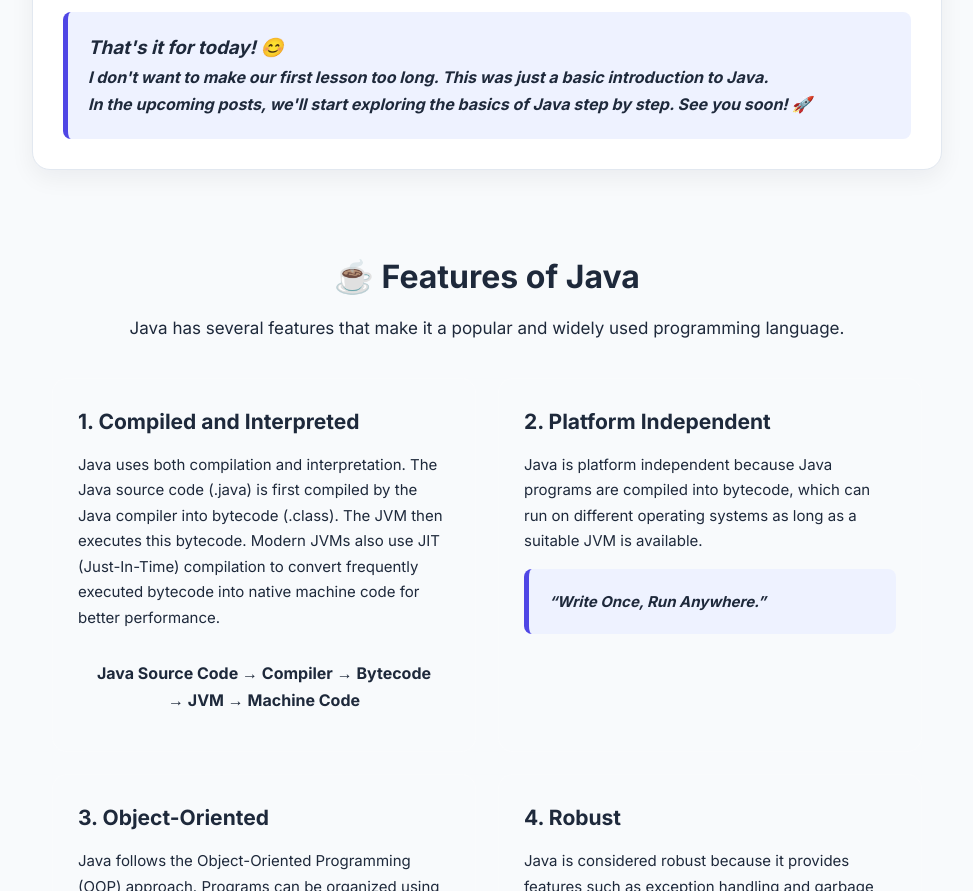
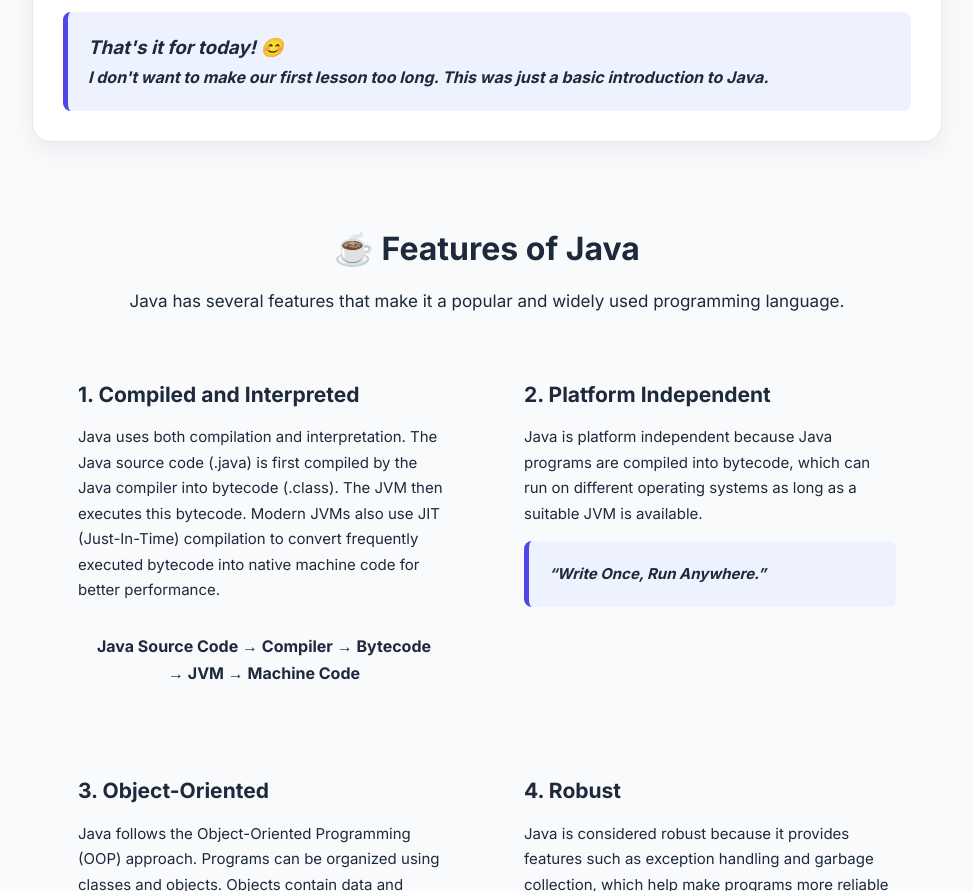
Before and after one commit to susmithasomisetty/susmithasomisetty.github.io, a plain HTML site: page java.html in a window 1280 px wide. Shown: the part 1678-2569 px from the top of the page, without its empty margins (153-1126 px from the left). Drawn offline with Linux system fonts and the light colour scheme.

Commit message:
Update java.html

```diff
--- a/java.html
+++ b/java.html
@@ -416,10 +416,7 @@
                     This was just a basic introduction to Java.
                 </p>
 
-                <p>
-                    In the upcoming posts, we'll start exploring the
-                    basics of Java step by step. See you soon! 🚀
-                </p>
+
 
             </div>
 
```
